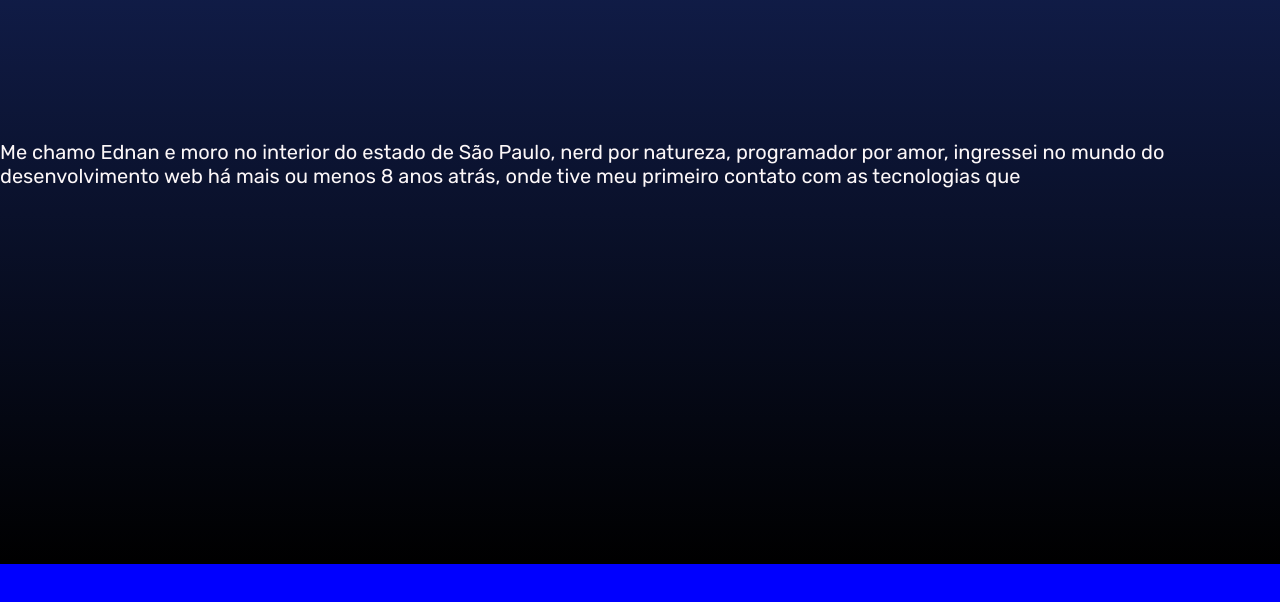
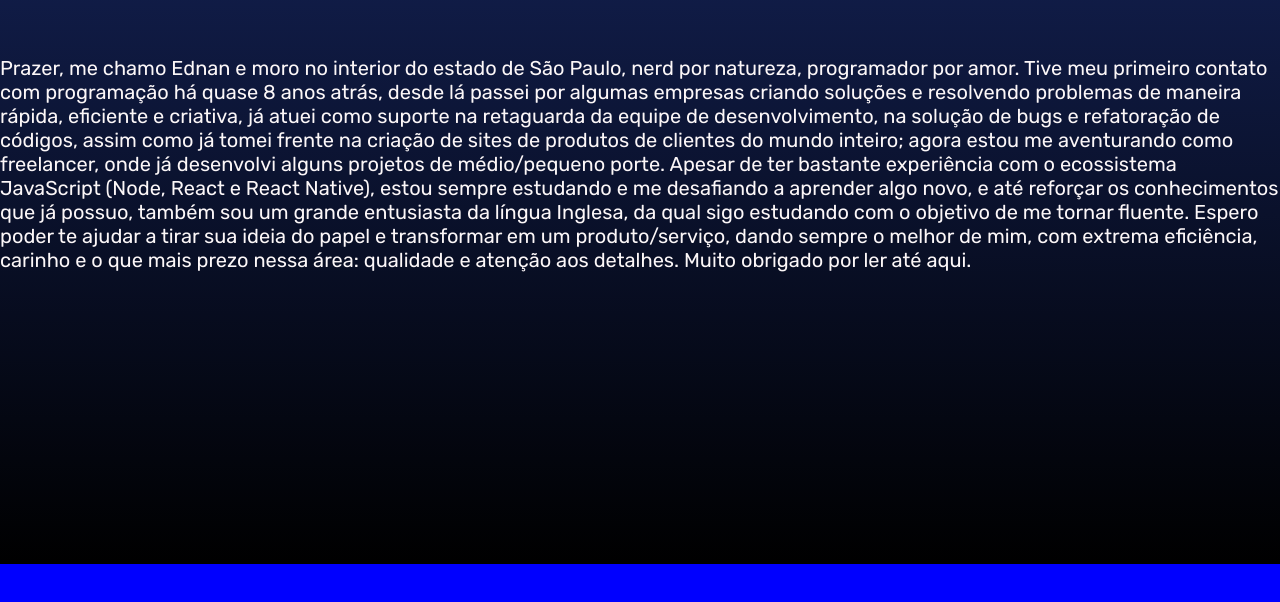
Before and after one commit to ednandias/portfolio, a React (Vite) app: page / in a window 1280 px wide. Shown: the part 1036-1638 px from the top of the page. Built offline with nearby package versions, Linux system fonts and the light colour scheme.

Commit message:
feat: add scrolltrigger logic

```diff
--- a/src/pages/Home/components/About/index.tsx
+++ b/src/pages/Home/components/About/index.tsx
@@ -38,10 +38,23 @@ export function About({ id }: AboutProps) {
         {/* <h1 className="text">Sobre</h1> */}
 
         <p>
-          Me chamo Ednan e moro no interior do estado de São Paulo, nerd por
-          natureza, programador por amor, ingressei no mundo do desenvolvimento
-          web há mais ou menos 8 anos atrás, onde tive meu primeiro contato com
-          as tecnologias que
+          Prazer, me chamo Ednan e moro no interior do estado de São Paulo, nerd
+          por natureza, programador por amor. Tive meu primeiro contato com
+          programação há quase 8 anos atrás, desde lá passei por algumas
+          empresas criando soluções e resolvendo problemas de maneira rápida,
+          eficiente e criativa, já atuei como suporte na retaguarda da equipe de
+          desenvolvimento, na solução de bugs e refatoração de códigos, assim
+          como já tomei frente na criação de sites de produtos de clientes do
+          mundo inteiro; agora estou me aventurando como freelancer, onde já
+          desenvolvi alguns projetos de médio/pequeno porte. Apesar de ter
+          bastante experiência com o ecossistema JavaScript (Node, React e React
+          Native), estou sempre estudando e me desafiando a aprender algo novo,
+          e até reforçar os conhecimentos que já possuo, também sou um grande
+          entusiasta da língua Inglesa, da qual sigo estudando com o objetivo de
+          me tornar fluente. Espero poder te ajudar a tirar sua ideia do papel e
+          transformar em um produto/serviço, dando sempre o melhor de mim, com
+          extrema eficiência, carinho e o que mais prezo nessa área: qualidade e
+          atenção aos detalhes. Muito obrigado por ler até aqui.
         </p>
       </Content>
     </Section>
```
